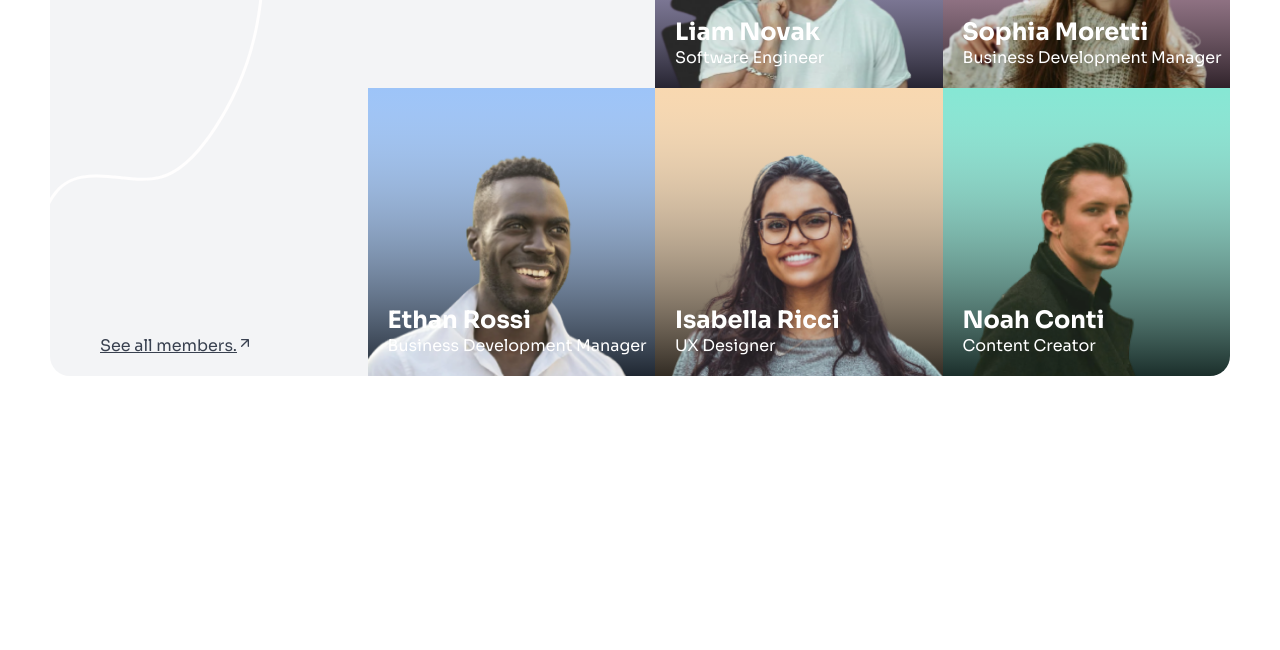
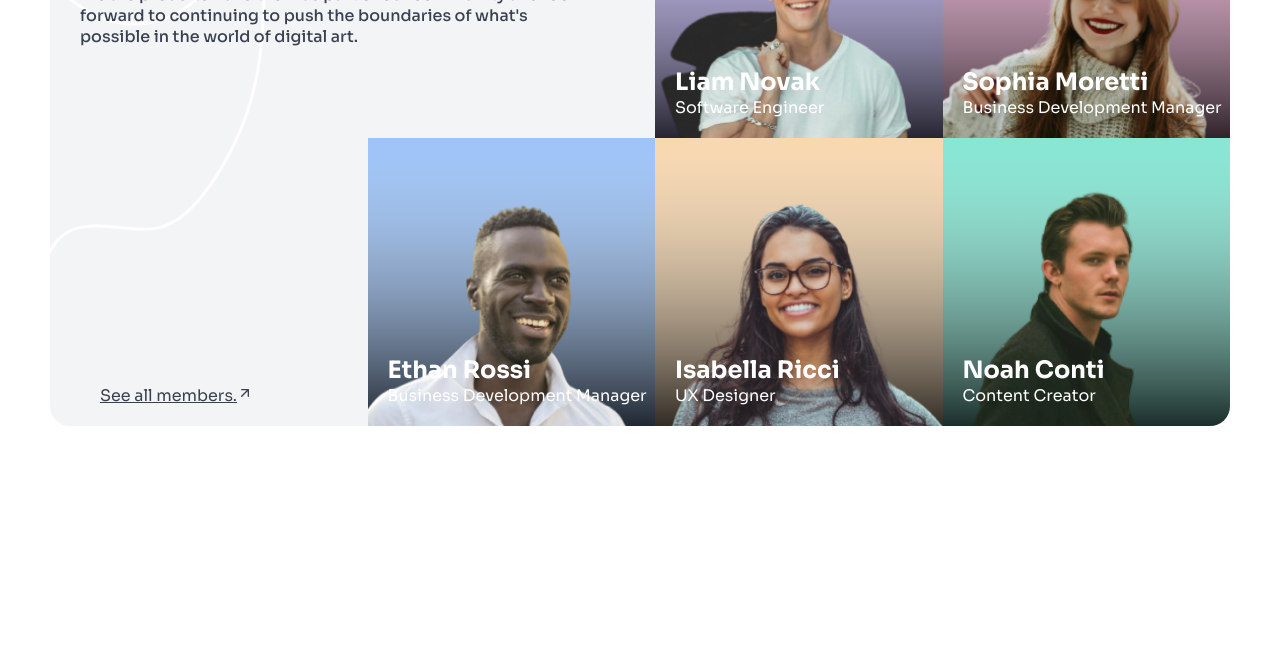
Before and after one commit to Bravelike/Meet-the-team, a plain HTML site: page index.html in a window 1280 px wide. Shown: the part 250-900 px from the top of the page. Before the commit the page ends 800 px from the top, so only its background shows below. Drawn offline with Linux system fonts and the light colour scheme.

Commit message:
Final Solution

```diff
--- a/index.css
+++ b/index.css
@@ -8,7 +8,6 @@ body {
     max-width: 1280px;
     width: 100%;
     height: 100vh;
-    padding: 50px;
     margin: 0 auto;
     font-family: "Sora", serif;
 }
@@ -24,6 +23,7 @@ body {
     background-image: url(./img/Background_decor.svg);
     background-repeat: no-repeat;
     border-radius: 20px;
+    margin: 100px 50px;
 }
 
 .main-text {
```
